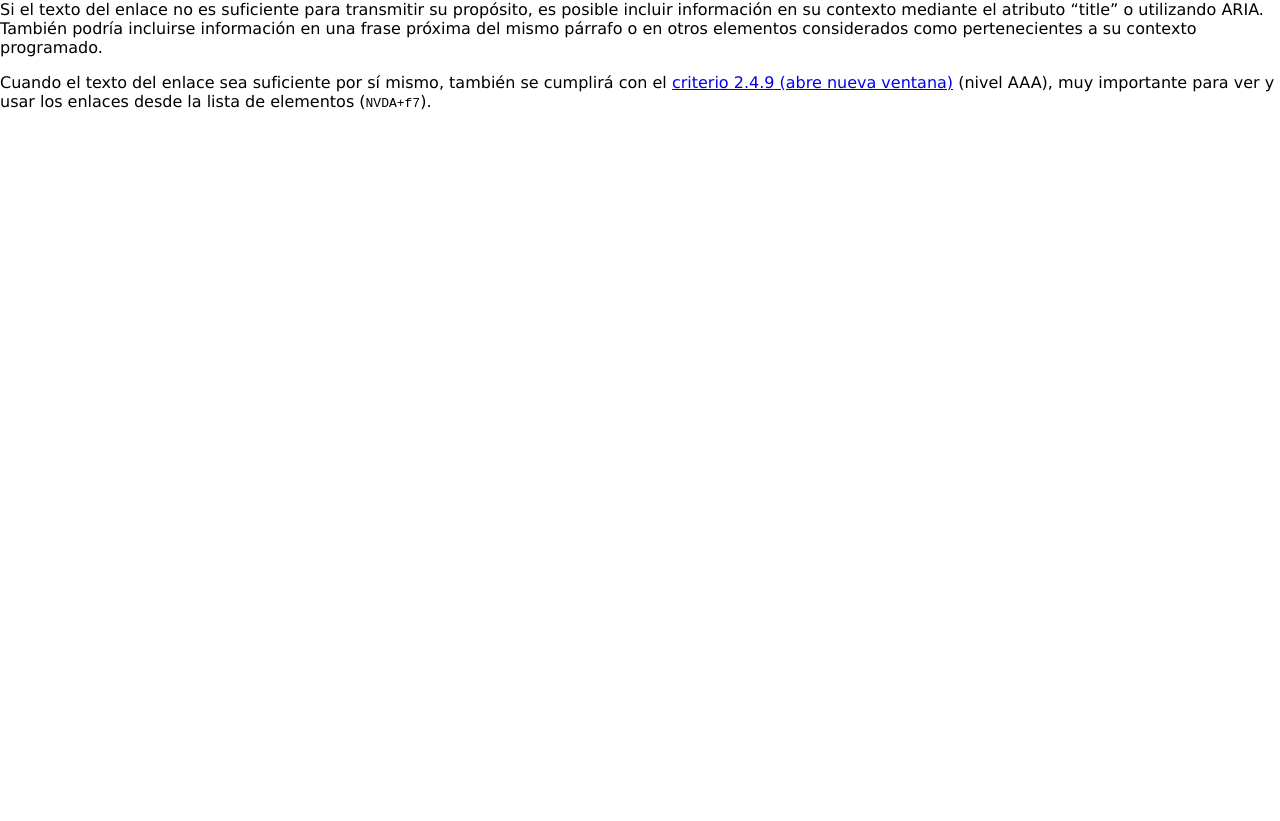
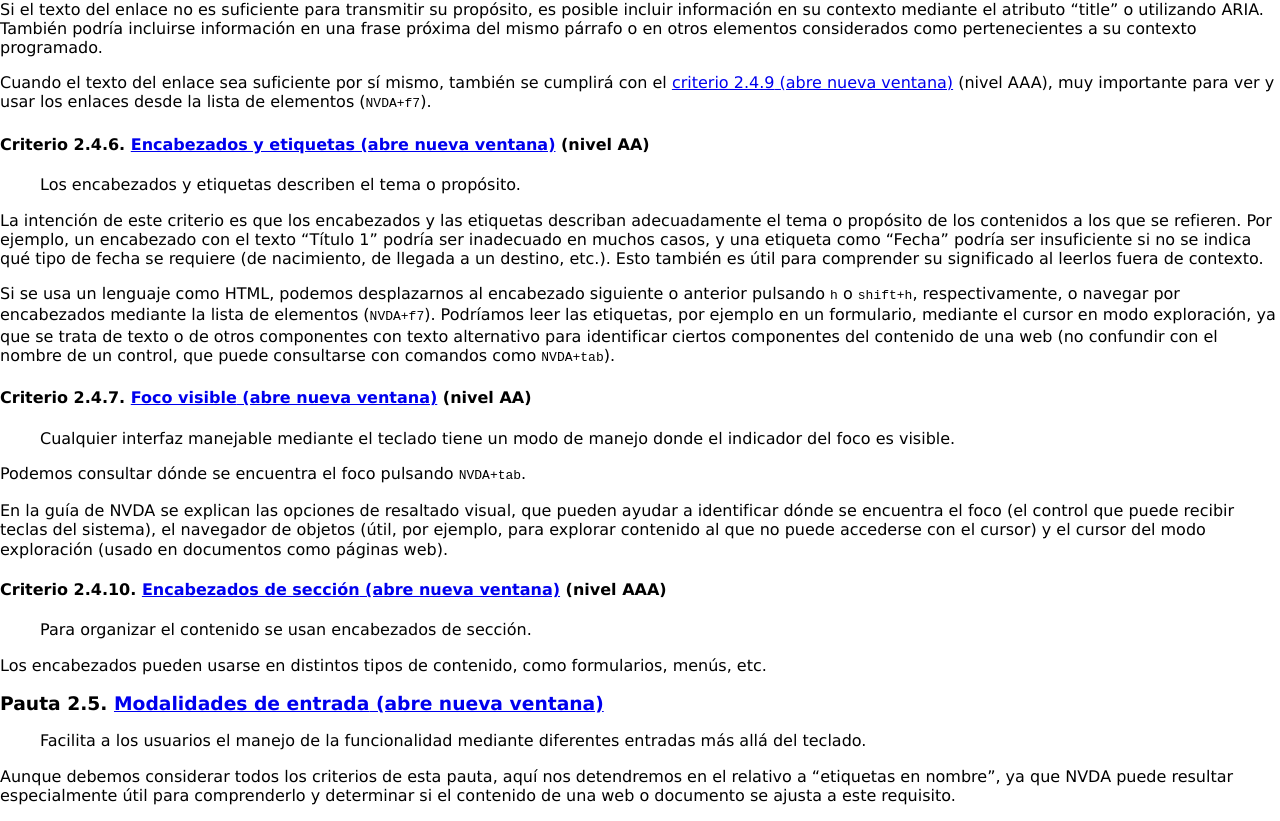
Before and after one commit to nvdaes/weba11y, a React (Create React App) app: page / in a window 1280 px wide. Shown: the part 4768-5589 px from the top of the page. Before the commit the page ends 4898 px from the top, so only its background shows below. Built offline with nearby package versions, Linux system fonts and the light colour scheme.

Commit message:
Finish navegable and start input modalities guidelines

```diff
--- /dev/null
+++ b/src/components/complex/focusVisible.js
@@ -0,0 +1,17 @@
+import ExternalLink from "../single/externalLink";
+
+const FocusVisible = () => {
+	return (
+		<>
+		<h4>Criterio 2.4.7. <ExternalLink href="https://www.w3.org/TR/WCAG21/#focus-visible"
+contents="Foco visible" /> (nivel AA)</h4>
+		<blockquote>
+		<p>Cualquier interfaz manejable mediante el teclado tiene un modo de manejo donde el indicador del foco es visible.</p>
+		</blockquote>
+		<p>Podemos consultar dónde se encuentra el foco pulsando <kbd>NVDA+tab</kbd>.</p>
+		<p>En la guía de NVDA se explican las opciones de resaltado visual, que pueden ayudar a identificar dónde se encuentra el foco (el control que puede recibir teclas del sistema), el navegador de objetos (útil, por ejemplo, para explorar contenido al que no puede accederse con el cursor) y el cursor del modo exploración (usado en documentos como páginas web).</p>
+		</>
+	)
+}
+
+export default FocusVisible;
--- /dev/null
+++ b/src/components/complex/headingsAndLabels.js
@@ -0,0 +1,17 @@
+import ExternalLink from "../single/externalLink";
+
+const HeadingsAndLabels = () => {
+	return (
+		<>
+		<h4>Criterio 2.4.6. <ExternalLink href="https://www.w3.org/TR/WCAG21/#headings-and-labels"
+contents="Encabezados y etiquetas" /> (nivel AA)</h4>
+		<blockquote>
+		<p>Los encabezados y etiquetas describen el tema o propósito.</p>
+		</blockquote>
+		<p>La intención de este criterio es que los encabezados y las etiquetas describan adecuadamente el tema o propósito de los contenidos a los que se refieren. Por ejemplo, un encabezado con el texto <q>Título 1</q> podría ser inadecuado en muchos casos, y una etiqueta como <q>Fecha</q> podría ser insuficiente si no se indica qué tipo de fecha se requiere (de nacimiento, de llegada a un destino, etc.). Esto también es útil para comprender su significado al leerlos fuera de contexto.</p>
+				<p>Si se usa un lenguaje como HTML, podemos desplazarnos al encabezado siguiente o anterior pulsando <kbd>h</kbd> o <kbd>shift+h</kbd>, respectivamente, o navegar por encabezados mediante la lista de elementos (<kbd>NVDA+f7</kbd>). Podríamos leer las etiquetas, por ejemplo en un formulario, mediante el cursor en modo exploración, ya que se trata de texto o de otros componentes con texto alternativo para identificar ciertos componentes del contenido de una web (no confundir con el nombre de un control, que puede consultarse con comandos como <kbd>NVDA+tab</kbd>).</p>
+		</>
+	)
+}
+
+export default HeadingsAndLabels;
--- /dev/null
+++ b/src/components/complex/inputModalities.js
@@ -0,0 +1,15 @@
+import ExternalLink from "../single/externalLink";
+
+const InputModalities = () => {
+	return (
+		<>
+		<h3>Pauta 2.5. <ExternalLink href="https://www.w3.org/TR/WCAG21/#input-modalities" contents="Modalidades de entrada" /></h3>
+		<blockquote>
+		<p>Facilita a los usuarios el manejo de la funcionalidad mediante diferentes entradas más allá del teclado.</p>
+		</blockquote>
+		<p>Aunque debemos considerar todos los criterios de esta pauta, aquí nos detendremos en el relativo a <q>etiquetas en nombre</q>, ya que NVDA puede resultar especialmente útil para comprenderlo y determinar si el contenido de una web o documento se ajusta a este requisito.</p>
+		</>
+	)
+}
+
+export default InputModalities;
--- /dev/null
+++ b/src/components/complex/sectionHeadings.js
@@ -0,0 +1,16 @@
+import ExternalLink from "../single/externalLink";
+
+const SectionHeadings = () => {
+	return (
+		<>
+		<h4>Criterio 2.4.10. <ExternalLink href="https://www.w3.org/TR/WCAG21/#section-headings"
+contents="Encabezados de sección" /> (nivel AAA)</h4>
+		<blockquote>
+		<p>Para organizar el contenido se usan encabezados de sección.</p>
+		</blockquote>
+		<p>Los encabezados pueden usarse en distintos tipos de contenido, como formularios, menús, etc.</p>
+		</>
+	)
+}
+
+export default SectionHeadings;
--- a/src/components/landmarks/main.js
+++ b/src/components/landmarks/main.js
@@ -16,6 +16,10 @@ import Navigable from '../complex/navigable';
 import Title from '../complex/title';
 import FocusOrder from '../complex/focusOrder';
 import LinkContext from '../complex/linkContext';
+import HeadingsAndLabels from '../complex/headingsAndLabels';
+import FocusVisible from '../complex/focusVisible';
+import SectionHeadings from '../complex/sectionHeadings';
+import InputModalities from '../complex/inputModalities';
 
 const Main = () => {
 	return (
@@ -39,6 +43,10 @@ const Main = () => {
 		<Title />
 		<FocusOrder />
 		<LinkContext />
+		<HeadingsAndLabels />
+		<FocusVisible />
+		<SectionHeadings />
+		<InputModalities />
 		</main>
 		</>
 	);
```
